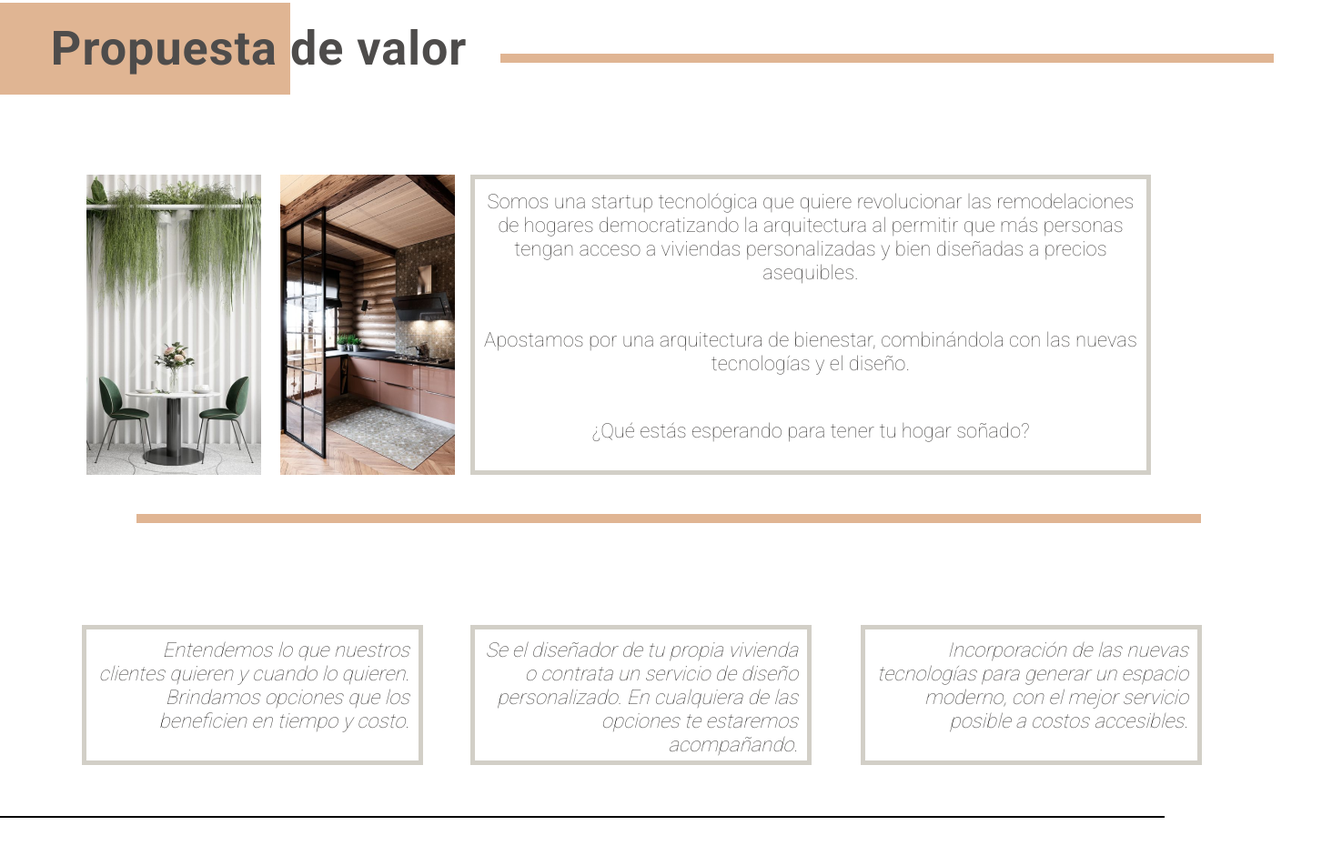
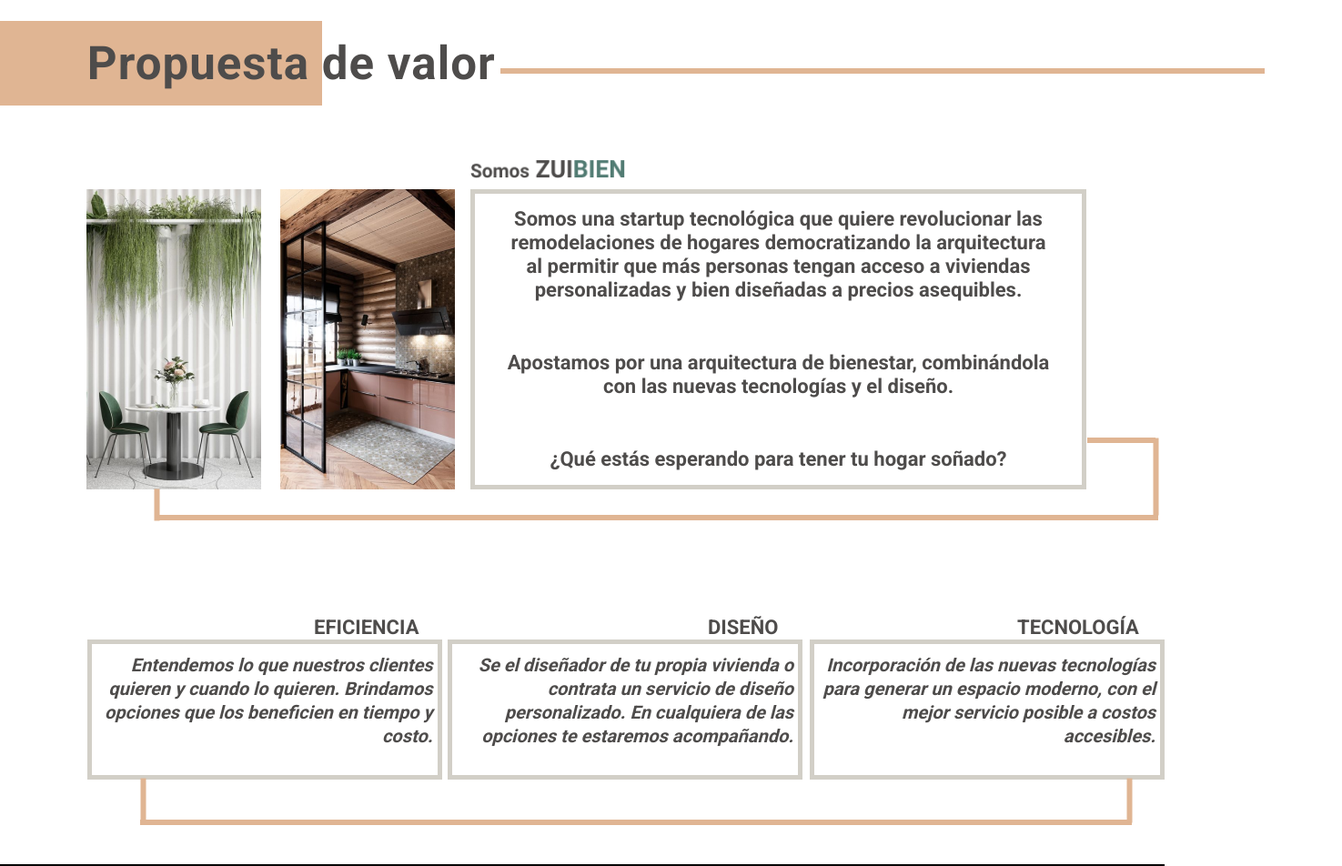
Before and after one commit to PedroAlejandroZanin/ProyectoZUIBIEN, a plain HTML site: page index.html in a window 1280 px wide. Shown: the part 1150-2102 px from the top of the page at 91% size, 1475 px wide, since content can reach past the window. Before the commit the page ends 2049 px from the top, so only its background shows below. Drawn offline with nearby package versions, Linux system fonts and the light colour scheme.

Commit message:
seccion portada y propuesta de valor

```diff
--- a/css/style.css
+++ b/css/style.css
@@ -1,25 +1,35 @@
-* {
+/* * {
   box-sizing: border-box !important;
   margin: 0px 0px !important;
-}
+} */
 
 body {
   background-color: #ffffff;
   overflow-x: hidden !important;
 }
 
-main {
+.portada {
   position: relative;
 }
 
-.portada {
-  position: relative;
+.portada h2 {
+  position: absolute;
+  width: 236px;
+  height: 167px;
+  left: 149px;
+  top: 505px;
+  font-family: "Roboto", sans-serif;
+  font-style: italic;
+  font-weight: 500;
+  font-size: 22px;
+  line-height: 26px;
+  color: #4e4c4b;
 }
 
 .menu {
   display: flex;
   justify-content: space-evenly !important;
-  margin-left: 550px !important;
+  margin-left: 430px !important;
 }
 
 .menu ul li {
@@ -43,7 +53,7 @@ main {
 .lupa {
   font-size: 20px !important;
   position: absolute;
-  right: 75px;
+  right: 105px;
   top: 25px;
 }
 
@@ -51,30 +61,16 @@ h1 {
   position: absolute;
   width: 936px;
   height: 212px;
-  left: 176px;
+  left: 153px;
   top: 262px;
   font-family: "Roboto", sans-serif;
   font-style: normal;
   font-weight: bold;
-  font-size: 6.25vw;
+  font-size: 5.5vw;
   line-height: 100px;
   letter-spacing: 0.02em;
   color: #4e4c4b;
   z-index: 5;
-}
-
-h2 {
-  position: absolute;
-  width: 236px;
-  height: 167px;
-  left: 175px;
-  top: 505px;
-  font-family: "Roboto", sans-serif;
-  font-style: italic;
-  font-weight: 500;
-  font-size: 1.6vw;
-  line-height: 26px;
-  color: #4e4c4b;
 }
 
 .rectangulo3 {
@@ -82,9 +78,9 @@ h2 {
   justify-content: center;
   align-items: center !important;
   position: absolute;
-  width: 301px;
+  width: 270px;
   height: 57px;
-  left: 88px;
+  left: 85px;
   top: 661px;
   background: #527c73;
 }
@@ -93,18 +89,19 @@ h2 {
   font-family: "Roboto", sans-serif;
   font-style: normal;
   font-weight: 900;
-  font-size: 24px;
+  font-size: 22px;
   line-height: 28px;
   text-align: center;
   letter-spacing: 0.02em;
+  margin: auto 0;
   color: #ffffff;
 }
 
 .rectangulo4 {
   position: absolute;
-  width: 748px;
+  width: 720px;
   height: 803px;
-  left: 602px;
+  left: 545px;
   top: 0px;
   background: #e0b593;
   z-index: -5;
@@ -115,9 +112,9 @@ h2 {
   justify-content: space-evenly;
   align-items: center;
   position: absolute;
-  width: 854px;
+  width: 815px;
   height: 66px;
-  left: 411px;
+  left: 375px;
   top: 924px;
   border: 5px solid #e0b593;
   box-sizing: border-box;
@@ -125,6 +122,7 @@ h2 {
 
 .rectangulo14 p {
   display: inline-block !important;
+  margin: auto 0;
   font-family: "Roboto", sans-serif;
   font-style: italic;
   font-weight: bold;
@@ -136,19 +134,20 @@ h2 {
 
 .captura3 {
   position: absolute;
-  width: 855px;
+  width: 845px;
   height: 782px;
-  left: 410px;
+  left: 375px;
   top: 121px;
   background-image: url("../img/captura-3.png");
+  background-repeat: no-repeat !important;
 }
 
 .linea13 {
   position: absolute;
-  width: 280px;
+  width: 255px;
   height: 0px;
-  left: 131px;
-  top: 250px;
+  left: 120px;
+  top: 255px;
   border: 3px solid #e0b593;
   transform: rotate(180deg);
 }
@@ -157,7 +156,7 @@ h2 {
   position: absolute;
   width: 416px;
   height: 0px;
-  left: -75px;
+  left: -85px;
   top: 460px;
   border: 3px solid #e0b593;
   transform: rotate(90deg);
@@ -195,7 +194,7 @@ h2 {
   font-family: "Roboto", sans-serif;
   font-style: normal;
   font-weight: bold;
-  font-size: 52px;
+  font-size: 51px;
   line-height: 61px;
   color: #4e4c4b;
 }
@@ -206,11 +205,11 @@ h2 {
 
 .linea40 {
   position: absolute;
-  width: 850px;
+  width: 840px;
   height: 0px;
   left: 550px;
   top: 1154px;
-  border: 5px solid #e0b593;
+  border: 3px solid #e0b593;
   transform: rotate(180deg);
 }
 
@@ -218,7 +217,7 @@ strong {
   width: 343px;
   height: 97px;
   background: #e0b593;
-  padding: 20px 0;
+  padding: 17px 0;
 }
 
 .foto1 {
@@ -236,9 +235,23 @@ strong {
   top: 1287px;
 }
 
+.somosZuibien {
+  position: absolute;
+  width: 170px;
+  left: 512px;
+  top: 1255px;
+  font-family: "Roboto", sans-serif;
+  font-style: normal;
+  font-weight: bold;
+  font-size: 22px;
+  line-height: 26px;
+
+  color: #4e4c4b;
+}
+
 .rectangulo41 {
   position: absolute;
-  width: 748px;
+  width: 677px;
   height: 330px;
   left: 517px;
   top: 1287px;
@@ -250,29 +263,101 @@ strong {
 .rectangulo41 p {
   font-family: "Roboto", sans-serif;
   font-style: normal;
-  font-weight: 500;
+  font-weight: bold;
   font-size: 22px !important;
   line-height: 26px;
   text-align: center;
   color: #4e4c4b;
-  margin: 12px 0 !important;
+  margin: 15px 30px !important;
 }
 
 .linea25 {
   position: absolute;
-  width: 1170px;
+  width: 1100px;
   height: 0px;
-  left: 150px;
-  top: 1660px;
-  border: 5px solid #e0b593;
+  left: 173px;
+  top: 1645px;
+  border: 3px solid #e0b593;
   transform: rotate(180deg);
+}
+
+.linea33 {
+  position: absolute;
+  width: 35px;
+  height: 0px;
+  left: 155px;
+  top: 1631px;
+  border: 3px solid #e0b593;
+  transform: rotate(-90deg);
+}
+
+.linea34 {
+  position: absolute;
+  width: 85px;
+  height: 0px;
+  left: 1228px;
+  top: 1600px;
+  border: 3px solid #e0b593;
+  transform: rotate(-90deg);
+}
+
+.linea35 {
+  position: absolute;
+  width: 75px;
+  height: 0px;
+  left: 1195px;
+  top: 1560px;
+  border: 3px solid #e0b593;
+  transform: rotate(180deg);
+}
+
+.eficienciaTexto {
+  position: absolute;
+  width: 357px;
+  height: 39px;
+  left: 345px;
+  top: 1756px;
+  font-family: "Roboto", sans-serif;
+  font-style: normal;
+  font-weight: bold;
+  font-size: 22px;
+  line-height: 26px;
+  color: #4e4c4b;
+}
+
+.diseñoTexto {
+  position: absolute;
+  width: 357px;
+  height: 39px;
+  left: 778px;
+  top: 1756px;
+  font-family: "Roboto", sans-serif;
+  font-style: normal;
+  font-weight: bold;
+  font-size: 22px;
+  line-height: 26px;
+  color: #4e4c4b;
+}
+
+.tecnologiaTexto {
+  position: absolute;
+  width: 357px;
+  height: 39px;
+  left: 1118px;
+  top: 1756px;
+  font-family: "Roboto", sans-serif;
+  font-style: normal;
+  font-weight: bold;
+  font-size: 22px;
+  line-height: 26px;
+  color: #4e4c4b;
 }
 
 .rectangulo62 {
   position: absolute;
-  width: 375px;
+  width: 390px;
   height: 154px;
-  left: 90px;
+  left: 95.5px;
   top: 1782px;
   background: #ffffff;
   border: 5px solid #d2cfc7;
@@ -282,19 +367,19 @@ strong {
 .rectangulo62 p {
   font-family: "Roboto", sans-serif;
   font-style: italic;
-  font-weight: 500;
-  font-size: 22px;
+  font-weight: bold;
+  font-size: 20px;
   line-height: 26px;
   text-align: right;
   color: #4e4c4b;
-  margin: 10px 10px !important;
+  margin: 10px 5px !important;
 }
 
 .rectangulo63 {
   position: absolute;
-  width: 375px;
+  width: 390px;
   height: 154px;
-  left: 517px;
+  left: 492px;
   top: 1782px;
   background: #ffffff;
   border: 5px solid #d2cfc7;
@@ -304,19 +389,19 @@ strong {
 .rectangulo63 p {
   font-family: "Roboto", sans-serif;
   font-style: italic;
-  font-weight: 500;
-  font-size: 22px;
+  font-weight: bold;
+  font-size: 20px;
   line-height: 26px;
   text-align: right;
   color: #4e4c4b;
-  margin: 10px 10px !important;
+  margin: 10px 5px !important;
 }
 
 .rectangulo64 {
   position: absolute;
-  width: 375px;
+  width: 390px;
   height: 154px;
-  left: 946px;
+  left: 890px;
   top: 1782px;
   background: #ffffff;
   border: 5px solid #d2cfc7;
@@ -326,12 +411,12 @@ strong {
 .rectangulo64 p {
   font-family: "Roboto", sans-serif;
   font-style: italic;
-  font-weight: 500;
-  font-size: 22px;
+  font-weight: bold;
+  font-size: 20px;
   line-height: 26px;
   text-align: right;
   color: #4e4c4b;
-  margin: 10px 10px !important;
+  margin: 10px 5px !important;
 }
 
 .linea3 {
@@ -339,8 +424,38 @@ strong {
   width: 100%;
   height: 0px;
   left: 0px;
-  top: 2047px;
+  top: 2100px;
   border: 1px solid #000000 !important;
+}
+
+.linea53 {
+  position: absolute;
+  width: 49px;
+  height: 0px;
+  left: 133px;
+  top: 1956px;
+  border: 3px solid #e0b593;
+  transform: rotate(-90deg);
+}
+
+.linea54 {
+  position: absolute;
+  width: 1090px;
+  height: 0px;
+  left: 154px;
+  top: 1980px;
+  border: 3px solid #e0b593;
+  transform: rotate(180deg);
+}
+
+.linea55 {
+  position: absolute;
+  width: 49px;
+  height: 0px;
+  left: 1217px;
+  top: 1956px;
+  border: 3px solid #e0b593;
+  transform: rotate(-90deg);
 }
 
 /* footer p {
--- a/index.html
+++ b/index.html
@@ -60,7 +60,7 @@
             <i class="fas fa-circle"></i>
             <li>CONTACTO</li>
             <i class="fas fa-circle"></i>
-            <li>____________________</li>
+            <li>_________________________</li>
             <i class="fas fa-search lupa"></i>
           </ul>
         </div>
@@ -98,7 +98,9 @@
       <!--==================================== Sección Propuesta de Valor ====================================-->
 
       <section class="propuesta">
-        <h1><strong>&nbsp; &nbsp; Propuesta </strong>de valor</h1>
+        <h1><strong>&nbsp; &nbsp; &nbsp; &nbsp;Propuesta </strong>de valor</h1>
+
+        <img class="somosZuibien" src="img/Somos ZUIBIEN.png"alt="">
 
         <img class="foto1" src="img/foto1.png" alt="" />
         <img class="foto2" src="img/foto2.png" alt="" />
@@ -122,13 +124,19 @@
         </div>
 
         <div class="linea25"></div>
+        <div class="linea33"></div>
+        <div class="linea34"></div>
+        <div class="linea35"></div>
 
+        <div>
+          <div class="eficienciaTexto">EFICIENCIA</div>
           <div class="rectangulo62">
             <p>
               Entendemos lo que nuestros clientes quieren y cuando lo quieren.
               Brindamos opciones que los beneficien en tiempo y costo.
             </p>
           </div>
+          <div class="diseñoTexto">DISEÑO</div>
           <div class="rectangulo63">
             <p>
               Se el diseñador de tu propia vivienda o contrata un servicio de
@@ -136,12 +144,19 @@
               acompañando.
             </p>
           </div>
+          <div class="tecnologiaTexto">TECNOLOGÍA</div>
           <div class="rectangulo64">
             <p>
               Incorporación de las nuevas tecnologías para generar un espacio
               moderno, con el mejor servicio posible a costos accesibles.
             </p>
           </div>
+        </div>
+
+        <div class="linea53"></div>
+        <div class="linea54"></div>
+        <div class="linea55"></div>
+
       </section>
 
       <div class="linea3"></div>
```
Also changed, not shown: img/Somos ZUIBIEN.png (added), img/captura-3 edit.png (added), img/captura-3.png. Lines whose indentation alone changed are shown as unchanged.
